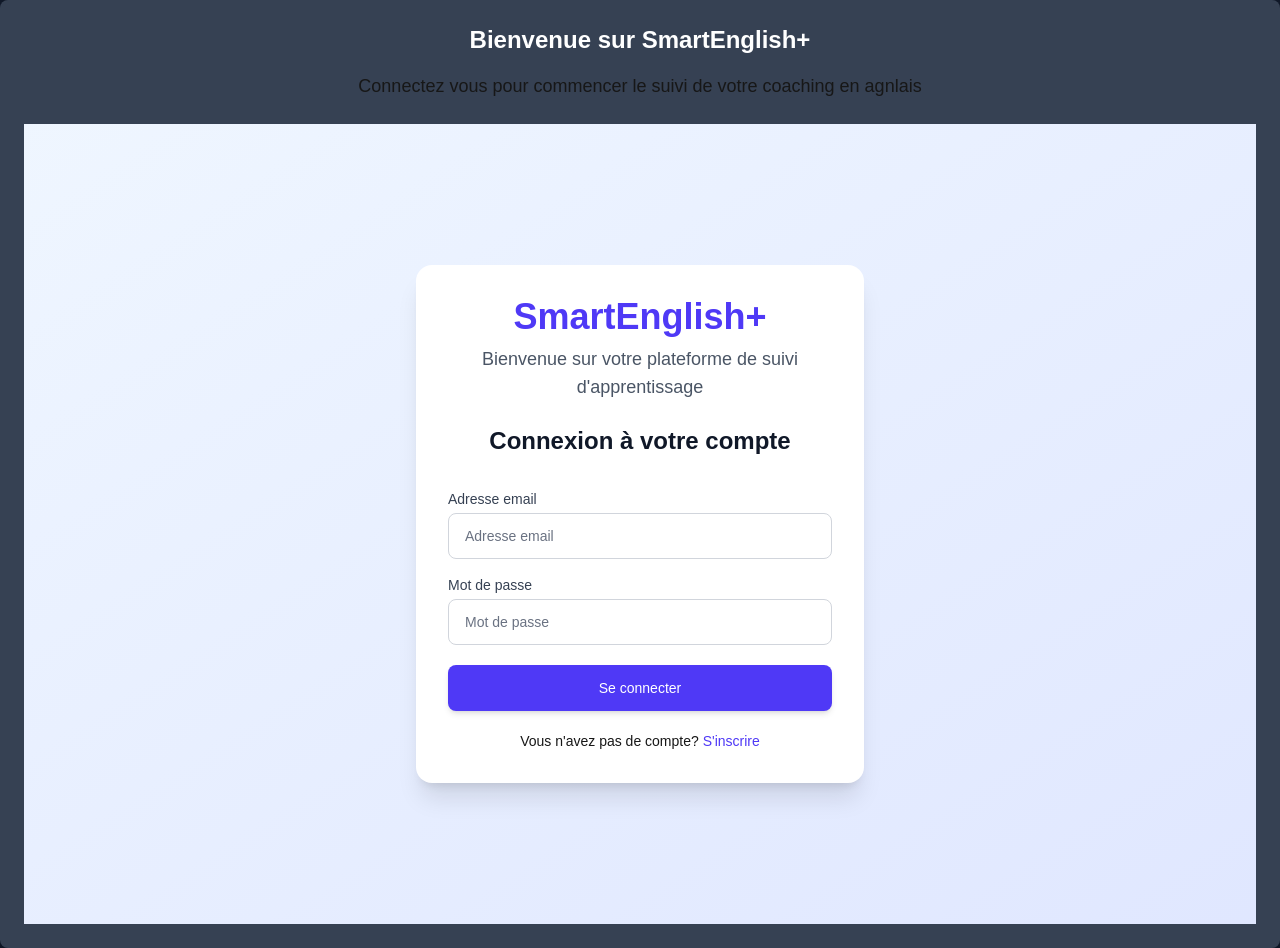
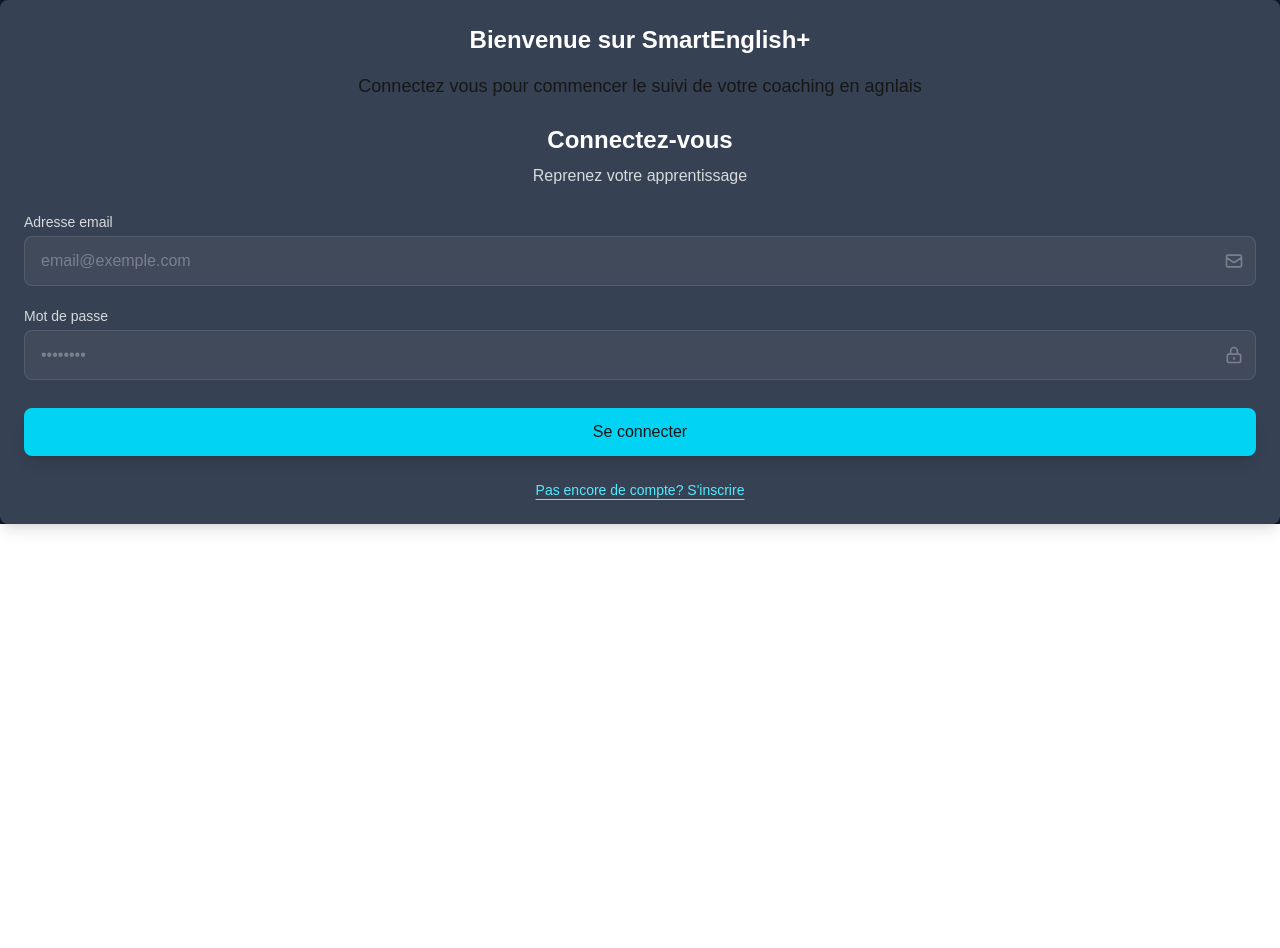
Before and after one commit to bk2024b/SmartEnglish-, a Next.js app: page / in a window 1280 px wide. After the commit the page ends 800 px from the top, so only its background shows below. Built offline with nearby package versions, Linux system fonts and the light colour scheme; no server answers.

Commit message:
landing audio mis à jour

```diff
--- a/src/app/components/AuthForm.jsx
+++ b/src/app/components/AuthForm.jsx
@@ -4,34 +4,38 @@ import { supabase } from "../utils/supabaseClient.js";
 import { useRouter } from "next/navigation";
 
 export default function AuthForm() {
-  const [isNewUser, setIsNewUser] = useState(false)
-  const [email, setEmail] = useState('')
-  const [password, setPassword] = useState('')
-  const [fullName, setFullName] = useState('')
-  const [isSigningIn, setIsSigningIn] = useState(false)
-  const [isSigningUp, setIsSigningUp] = useState(false)
-  const router = useRouter()
+  const [isNewUser, setIsNewUser] = useState(false);
+  const [email, setEmail] = useState('');
+  const [password, setPassword] = useState('');
+  const [fullName, setFullName] = useState('');
+  const [isLoading, setIsLoading] = useState(false);
+  const [error, setError] = useState(null);
+  const router = useRouter();
 
   async function handleLogin(e) {
     e.preventDefault();
-    setIsSigningIn(true)
-    const { data, error } = await supabase.auth.signInWithPassword({
-      email, password
-    })
-    console.log({ error, data })
-    if (!error) {
-      router.push('/dashboard')
+    setIsLoading(true);
+    setError(null);
+
+    const { data, error: authError } = await supabase.auth.signInWithPassword({
+      email,
+      password
+    });
+
+    if (authError) {
+      setError(authError.message);
+      setIsLoading(false);
     } else {
-      setIsSigningIn(false)
+      router.push('/dashboard');
     }
   }
 
   async function handleSignUp(e) {
     e.preventDefault();
-    setIsSigningUp(true);
+    setIsLoading(true);
+    setError(null);
 
-    // 1. Créer l'utilisateur
-    const { data, error } = await supabase.auth.signUp({
+    const { data: signUpData, error: signUpError } = await supabase.auth.signUp({
       email,
       password,
       options: {
@@ -41,145 +45,137 @@ export default function AuthForm() {
       }
     });
 
-    if (error) {
-      console.error('Erreur lors de l\'inscription:', error);
-      setIsSigningUp(false);
+    if (signUpError) {
+      setError(signUpError.message);
+      setIsLoading(false);
       return;
     }
 
-    // 2. Connecter l'utilisateur immédiatement après l'inscription
     const { error: signInError } = await supabase.auth.signInWithPassword({
       email,
       password
     });
 
     if (signInError) {
-      console.error('Erreur lors de la connexion après inscription:', signInError);
-      setIsSigningUp(false);
+      setError(signInError.message);
+      setIsLoading(false);
       return;
     }
 
-    // Rediriger vers le dashboard
     router.push('/dashboard');
-    setIsSigningUp(false);
-  }
-
-  let signInMessage = 'Se connecter';
-  if (isSigningIn) {
-    signInMessage = 'Connexion...'
-  } else if (isNewUser) {
-    signInMessage = 'S\'inscrire'
   }
 
   return (
-    <div className="min-h-screen flex items-center justify-center bg-gradient-to-br from-blue-50 to-indigo-100 py-12 px-4 sm:px-6 lg:px-8">
-      <div className="max-w-md w-full space-y-6 bg-white p-8 rounded-2xl shadow-xl">
+    <div className="space-y-6 w-full">
       <div className="text-center">
-          <h1 className="text-4xl font-bold text-indigo-600 mb-2">SmartEnglish+</h1>
-          <p className="text-gray-600 text-lg">Bienvenue sur votre plateforme de suivi d'apprentissage</p>
-          <h2 className="mt-6 text-center text-2xl font-bold text-gray-900">
-            {isNewUser ? 'Créer un compte' : 'Connexion à votre compte'}
+        <h2 className="text-2xl font-bold text-white">
+          {isNewUser ? 'Créer un compte' : 'Connectez-vous'}
         </h2>
+        <p className="mt-2 text-white/80">
+          {isNewUser ? 'Commencez votre voyage linguistique' : 'Reprenez votre apprentissage'}
+        </p>
       </div>
 
-        <form onSubmit={isNewUser ? handleSignUp : handleLogin} className="mt-8 space-y-5">
-          <div className="space-y-4">
-            {isNewUser && (
-              <div>
-                <label htmlFor="full-name" className="block text-sm font-medium text-gray-700 mb-1">Nom complet</label>
-                <input
-                  id="full-name"
-                  name="fullName"
-                  type="text"
-                  required={isNewUser}
-                  value={fullName}
-                  onChange={(e) => setFullName(e.target.value)}
-                  className="appearance-none rounded-lg relative block w-full px-4 py-3 border border-gray-300 placeholder-gray-500 text-gray-900 focus:outline-none focus:ring-2 focus:ring-indigo-500 focus:border-indigo-500 focus:z-10 sm:text-sm transition-all duration-200"
-                  placeholder="Prénom et Nom"
-                />
+      {error && (
+        <div className="bg-red-500/20 border border-red-500/50 text-red-100 px-4 py-3 rounded-lg">
+          {error}
         </div>
       )}
 
-            <div>
-              <label htmlFor="email-address" className="block text-sm font-medium text-gray-700 mb-1">Adresse email</label>
+      <form onSubmit={isNewUser ? handleSignUp : handleLogin} className="space-y-5">
+        {isNewUser && (
+          <div className="space-y-1">
+            <label className="block text-sm font-medium text-white/80">Nom complet</label>
+            <div className="relative">
               <input
-                id="email-address"
-                name="email"
+                type="text"
+                required
+                value={fullName}
+                onChange={(e) => setFullName(e.target.value)}
+                className="w-full bg-white/5 border border-white/10 rounded-lg px-4 py-3 text-white focus:outline-none focus:ring-2 focus:ring-cyan-300 focus:border-transparent placeholder-white/30 transition-all duration-200"
+                placeholder="Prénom et Nom"
+              />
+              <div className="absolute inset-y-0 right-0 flex items-center pr-3 pointer-events-none">
+                <svg className="h-5 w-5 text-white/30" fill="none" viewBox="0 0 24 24" stroke="currentColor">
+                  <path strokeLinecap="round" strokeLinejoin="round" strokeWidth={2} d="M16 7a4 4 0 11-8 0 4 4 0 018 0zM12 14a7 7 0 00-7 7h14a7 7 0 00-7-7z" />
+                </svg>
+              </div>
+            </div>
+          </div>
+        )}
+
+        <div className="space-y-1">
+          <label className="block text-sm font-medium text-white/80">Adresse email</label>
+          <div className="relative">
+            <input
               type="email"
               required
               value={email}
               onChange={(e) => setEmail(e.target.value)}
-                className="appearance-none rounded-lg relative block w-full px-4 py-3 border border-gray-300 placeholder-gray-500 text-gray-900 focus:outline-none focus:ring-2 focus:ring-indigo-500 focus:border-indigo-500 focus:z-10 sm:text-sm transition-all duration-200"
-                placeholder="Adresse email"
+              className="w-full bg-white/5 border border-white/10 rounded-lg px-4 py-3 text-white focus:outline-none focus:ring-2 focus:ring-cyan-300 focus:border-transparent placeholder-white/30 transition-all duration-200"
+              placeholder="email@exemple.com"
             />
+            <div className="absolute inset-y-0 right-0 flex items-center pr-3 pointer-events-none">
+              <svg className="h-5 w-5 text-white/30" fill="none" viewBox="0 0 24 24" stroke="currentColor">
+                <path strokeLinecap="round" strokeLinejoin="round" strokeWidth={2} d="M3 8l7.89 5.26a2 2 0 002.22 0L21 8M5 19h14a2 2 0 002-2V7a2 2 0 00-2-2H5a2 2 0 00-2 2v10a2 2 0 002 2z" />
+              </svg>
+            </div>
+          </div>
         </div>
 
-            <div>
-              <label htmlFor="password" className="block text-sm font-medium text-gray-700 mb-1">Mot de passe</label>
+        <div className="space-y-1">
+          <label className="block text-sm font-medium text-white/80">Mot de passe</label>
+          <div className="relative">
             <input
-                id="password"
-                name="password"
               type="password"
               required
               value={password}
               onChange={(e) => setPassword(e.target.value)}
-                className="appearance-none rounded-lg relative block w-full px-4 py-3 border border-gray-300 placeholder-gray-500 text-gray-900 focus:outline-none focus:ring-2 focus:ring-indigo-500 focus:border-indigo-500 focus:z-10 sm:text-sm transition-all duration-200"
-                placeholder="Mot de passe"
+              className="w-full bg-white/5 border border-white/10 rounded-lg px-4 py-3 text-white focus:outline-none focus:ring-2 focus:ring-cyan-300 focus:border-transparent placeholder-white/30 transition-all duration-200"
+              placeholder="••••••••"
             />
+            <div className="absolute inset-y-0 right-0 flex items-center pr-3 pointer-events-none">
+              <svg className="h-5 w-5 text-white/30" fill="none" viewBox="0 0 24 24" stroke="currentColor">
+                <path strokeLinecap="round" strokeLinejoin="round" strokeWidth={2} d="M12 15v2m-6 4h12a2 2 0 002-2v-6a2 2 0 00-2-2H6a2 2 0 00-2 2v6a2 2 0 002 2zm10-10V7a4 4 0 00-8 0v4h8z" />
+              </svg>
+            </div>
           </div>
         </div>
 
-          <div>
+        <div className="pt-2">
           <button
             type="submit"
-              disabled={isSigningIn || isSigningUp}
-              className="group relative w-full flex justify-center py-3 px-4 border border-transparent text-sm font-medium rounded-lg text-white bg-indigo-600 hover:bg-indigo-700 focus:outline-none focus:ring-2 focus:ring-offset-2 focus:ring-indigo-500 transition-all duration-300 ease-in-out disabled:bg-indigo-400 shadow-md hover:shadow-lg"
+            disabled={isLoading}
+            className={`w-full flex justify-center items-center py-3 px-4 rounded-lg font-medium transition-all duration-300 ${isLoading
+              ? 'bg-cyan-400/80 cursor-not-allowed'
+              : 'bg-cyan-400 hover:bg-cyan-300 shadow-lg hover:shadow-cyan-400/30'}`}
           >
-              {isSigningIn || isSigningUp ? (
+            {isLoading ? (
+              <>
                 <svg className="animate-spin -ml-1 mr-3 h-5 w-5 text-white" xmlns="http://www.w3.org/2000/svg" fill="none" viewBox="0 0 24 24">
                   <circle className="opacity-25" cx="12" cy="12" r="10" stroke="currentColor" strokeWidth="4"></circle>
                   <path className="opacity-75" fill="currentColor" d="M4 12a8 8 0 018-8V0C5.373 0 0 5.373 0 12h4zm2 5.291A7.962 7.962 0 014 12H0c0 3.042 1.135 5.824 3 7.938l3-2.647z"></path>
                 </svg>
-              ) : null}
-              {signInMessage}
+                {isNewUser ? 'Inscription...' : 'Connexion...'}
+              </>
+            ) : (
+              isNewUser ? 'S\'inscrire' : 'Se connecter'
+            )}
           </button>
         </div>
+      </form>
 
-          <div className="text-sm text-center">
-            {isNewUser ? (
-              <p>
-                Vous avez déjà un compte? {' '}
+      <div className="text-center text-sm text-white/70">
         <button
           type="button"
-                  onClick={() => setIsNewUser(false)}
-                  className="font-medium text-indigo-600 hover:text-indigo-500 focus:outline-none transition-colors duration-200"
+          onClick={() => setIsNewUser(!isNewUser)}
+          className="font-medium text-cyan-300 hover:text-cyan-200 underline underline-offset-4 transition-colors"
         >
-                  Se connecter
+          {isNewUser
+            ? 'Vous avez déjà un compte? Se connecter'
+            : 'Pas encore de compte? S\'inscrire'}
         </button>
-              </p>
-            ) : (
-              <p>
-                Vous n'avez pas de compte? {' '}
-                <button
-                  type="button"
-                  onClick={() => setIsNewUser(true)}
-                  className="font-medium text-indigo-600 hover:text-indigo-500 focus:outline-none transition-colors duration-200"
-                >
-                  S'inscrire
-                </button>
-              </p>
-            )}
-          </div>
-
-          {isSigningUp && (
-            <div className="mt-4 p-4 bg-green-100 rounded-lg">
-              <p className="text-center text-green-800">
-                Email de confirmation envoyé ! Vérifiez votre mail pour confirmer votre inscription.
-              </p>
-            </div>
-          )}
-        </form>
       </div>
     </div>
-  )
+  );
 }
```
Lines whose indentation alone changed are shown as unchanged.
